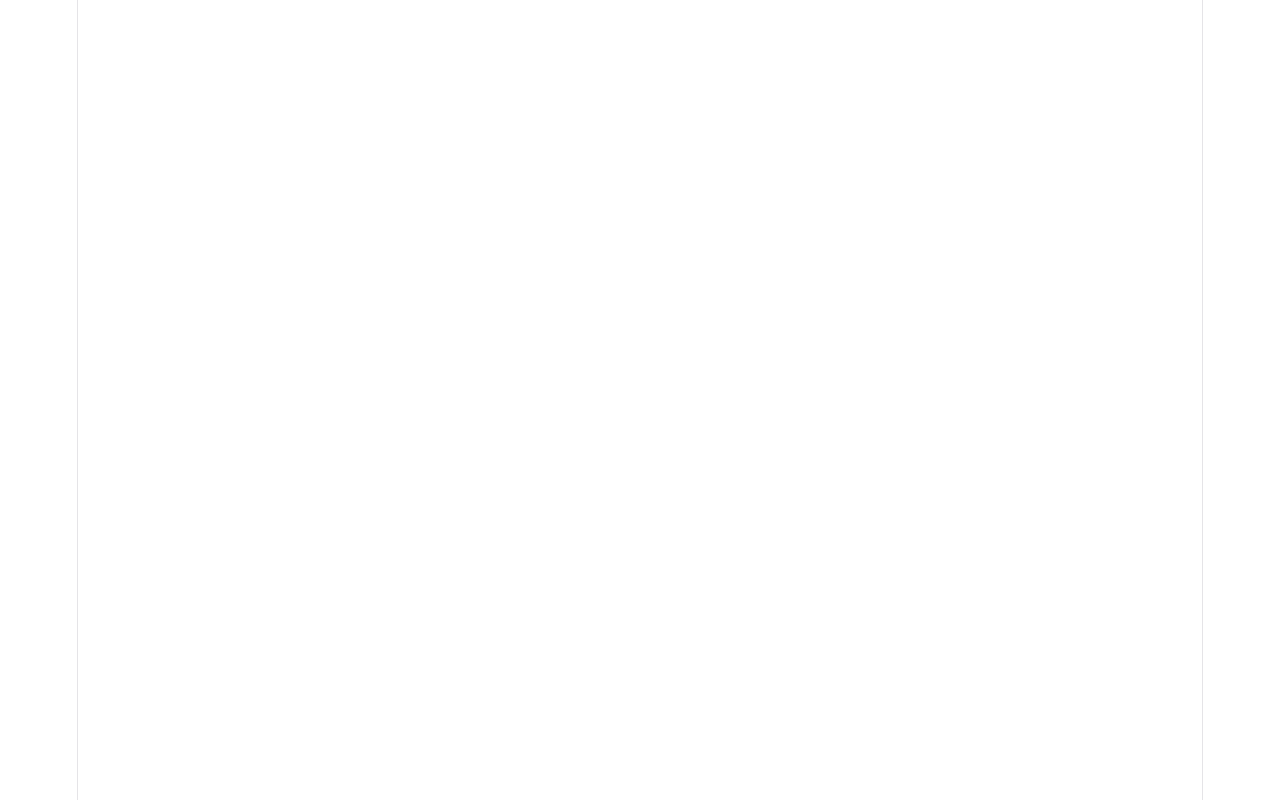
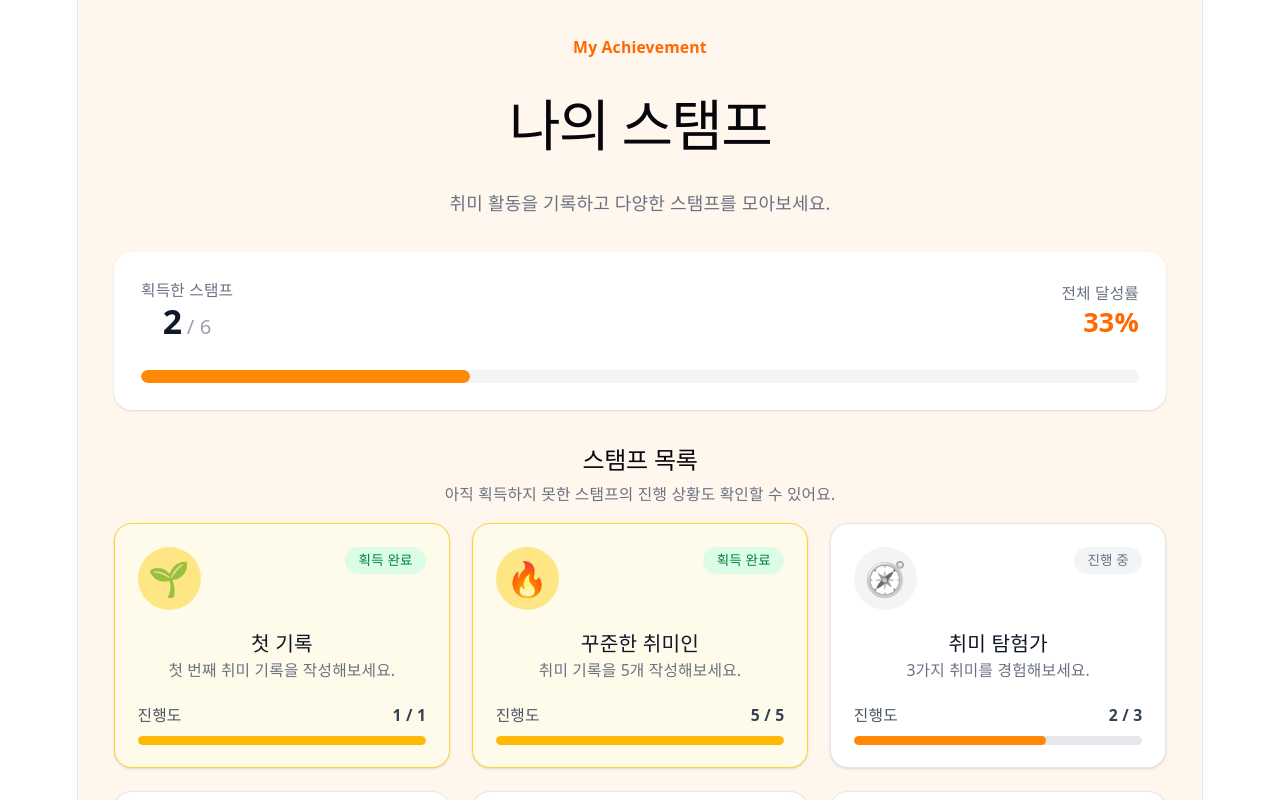
Before and after one commit to YeJin-Kim-code/HobbyStamp, a React (Vite) app in the folder frontend/: page /stamps in a window 1280 px wide. Before the commit this address had no page. Shown: the top 800 px of the page. Built offline with nearby package versions, Linux system fonts and the light colour scheme.

Commit message:
feat: add stamp ui

```diff
--- a/frontend/src/App.tsx
+++ b/frontend/src/App.tsx
@@ -6,13 +6,25 @@ import SignupPage from "./pages/SignupPage";
 import DashboardPage from "./pages/DashboardPage";
 import HobbyPage from "./pages/HobbyPage";
 import RecordPage from "./pages/RecordPage";
+import StampPage from "./pages/StampPage";
 
 function App() {
   return (
     <Routes>
-      <Route path="/" element={<HomePage />} />
-      <Route path="/login" element={<LoginPage />} />
-      <Route path="/signup" element={<SignupPage />} />
+      <Route
+        path="/"
+        element={<HomePage />}
+      />
+
+      <Route
+        path="/login"
+        element={<LoginPage />}
+      />
+
+      <Route
+        path="/signup"
+        element={<SignupPage />}
+      />
 
       <Route
         path="/dashboard"
@@ -28,6 +40,11 @@ function App() {
         path="/records"
         element={<RecordPage />}
       />
+
+      <Route
+        path="/stamps"
+        element={<StampPage />}
+      />
     </Routes>
   );
 }
--- a/frontend/src/components/layout/Navbar.tsx
+++ b/frontend/src/components/layout/Navbar.tsx
@@ -66,6 +66,17 @@ function Navbar() {
           >
             로그인
           </NavLink>
+
+          <NavLink
+          to="/stamps"
+          className={({ isActive }) =>
+            isActive
+              ? "font-semibold text-orange-500"
+              : "text-gray-600 hover:text-orange-500"
+            }
+          >
+            스탬프
+          </NavLink>
         </div>
       </nav>
     </header>
--- /dev/null
+++ b/frontend/src/components/stamp/StampCard.tsx
@@ -0,0 +1,95 @@
+interface StampCardProps {
+  icon: string;
+  title: string;
+  description: string;
+  current: number;
+  goal: number;
+  earned: boolean;
+}
+
+function StampCard({
+  icon,
+  title,
+  description,
+  current,
+  goal,
+  earned,
+}: StampCardProps) {
+  // 현재 진행률 계산
+  // 예: current = 3, goal = 5 → 60
+  // 100%를 넘지 않도록 Math.min 사용
+  const progress = Math.min((current / goal) * 100, 100);
+
+  return (
+    <div
+      className={`rounded-2xl border p-5 shadow-sm transition ${
+        earned
+          ? "border-amber-300 bg-amber-50"
+          : "border-gray-200 bg-white"
+      }`}
+    >
+      {/* 상단 영역 */}
+      <div className="mb-4 flex items-start justify-between">
+        {/* 스탬프 아이콘 */}
+        <div
+          className={`flex h-14 w-14 items-center justify-center rounded-full text-3xl ${
+            earned ? "bg-amber-200" : "bg-gray-100 grayscale"
+          }`}
+        >
+          {icon}
+        </div>
+
+        {/* 스탬프 상태 */}
+        <span
+          className={`rounded-full px-3 py-1 text-xs font-semibold ${
+            earned
+              ? "bg-green-100 text-green-700"
+              : "bg-gray-100 text-gray-500"
+          }`}
+        >
+          {earned ? "획득 완료" : "진행 중"}
+        </span>
+      </div>
+
+      {/* 스탬프 제목 */}
+      <h3 className="text-lg font-bold text-gray-900">
+        {title}
+      </h3>
+
+      {/* 스탬프 설명 */}
+      <p className="mt-1 text-sm text-gray-500">
+        {description}
+      </p>
+
+      {/* 진행도 영역 */}
+      <div className="mt-5">
+        <div className="mb-2 flex justify-between text-sm">
+          <span className="font-medium text-gray-600">
+            진행도
+          </span>
+
+          <span className="font-semibold text-gray-700">
+            {current} / {goal}
+          </span>
+        </div>
+
+        {/* 진행률 바 배경 */}
+        <div className="h-2 overflow-hidden rounded-full bg-gray-200">
+          {/* 실제 진행률 */}
+          <div
+            className={`h-full rounded-full transition-all ${
+              earned
+                ? "bg-amber-400"
+                : "bg-orange-400"
+            }`}
+            style={{
+              width: `${progress}%`,
+            }}
+          />
+        </div>
+      </div>
+    </div>
+  );
+}
+
+export default StampCard;
--- /dev/null
+++ b/frontend/src/pages/StampPage.tsx
@@ -0,0 +1,178 @@
+import StampCard from "../components/stamp/StampCard";
+
+interface Stamp {
+  id: number;
+  icon: string;
+  title: string;
+  description: string;
+  current: number;
+  goal: number;
+  earned: boolean;
+}
+
+function StampPage() {
+  // 지금은 UI 구현 단계라 더미 데이터를 사용한다.
+  // 나중에 API 연결 단계에서 백엔드 응답으로 교체할 예정
+  const stamps: Stamp[] = [
+    {
+      id: 1,
+      icon: "🌱",
+      title: "첫 기록",
+      description: "첫 번째 취미 기록을 작성해보세요.",
+      current: 1,
+      goal: 1,
+      earned: true,
+    },
+    {
+      id: 2,
+      icon: "🔥",
+      title: "꾸준한 취미인",
+      description: "취미 기록을 5개 작성해보세요.",
+      current: 5,
+      goal: 5,
+      earned: true,
+    },
+    {
+      id: 3,
+      icon: "🧭",
+      title: "취미 탐험가",
+      description: "3가지 취미를 경험해보세요.",
+      current: 2,
+      goal: 3,
+      earned: false,
+    },
+    {
+      id: 4,
+      icon: "📚",
+      title: "기록 수집가",
+      description: "취미 기록을 10개 작성해보세요.",
+      current: 7,
+      goal: 10,
+      earned: false,
+    },
+    {
+      id: 5,
+      icon: "⭐",
+      title: "취미 마스터",
+      description: "취미 기록을 20개 작성해보세요.",
+      current: 7,
+      goal: 20,
+      earned: false,
+    },
+    {
+      id: 6,
+      icon: "🏆",
+      title: "스탬프 컬렉터",
+      description: "스탬프를 5개 획득해보세요.",
+      current: 2,
+      goal: 5,
+      earned: false,
+    },
+  ];
+
+  // 획득한 스탬프만 골라서 개수를 구한다.
+  const earnedCount = stamps.filter(
+    (stamp) => stamp.earned
+  ).length;
+
+  // 전체 스탬프 개수
+  const totalCount = stamps.length;
+
+  // 전체 달성률 계산
+  const achievementRate =
+    totalCount === 0
+      ? 0
+      : Math.round(
+          (earnedCount / totalCount) * 100
+        );
+
+  return (
+    <main className="min-h-screen bg-orange-50 px-4 py-8 sm:px-6 lg:px-8">
+      <div className="mx-auto max-w-6xl">
+        {/* 페이지 헤더 */}
+        <section className="mb-8">
+          <p className="text-sm font-semibold text-orange-500">
+            My Achievement
+          </p>
+
+          <h1 className="mt-1 text-3xl font-bold text-gray-900">
+            나의 스탬프
+          </h1>
+
+          <p className="mt-2 text-gray-500">
+            취미 활동을 기록하고 다양한 스탬프를 모아보세요.
+          </p>
+        </section>
+
+        {/* 전체 스탬프 현황 */}
+        <section className="mb-8 rounded-2xl bg-white p-6 shadow-sm">
+          <div className="flex flex-col gap-5 sm:flex-row sm:items-center sm:justify-between">
+            <div>
+              <p className="text-sm font-medium text-gray-500">
+                획득한 스탬프
+              </p>
+
+              <p className="mt-1 text-3xl font-bold text-gray-900">
+                {earnedCount}
+
+                <span className="ml-1 text-lg font-medium text-gray-400">
+                  / {totalCount}
+                </span>
+              </p>
+            </div>
+
+            <div className="text-left sm:text-right">
+              <p className="text-sm text-gray-500">
+                전체 달성률
+              </p>
+
+              <p className="mt-1 text-2xl font-bold text-orange-500">
+                {achievementRate}%
+              </p>
+            </div>
+          </div>
+
+          {/* 전체 진행률 바 */}
+          <div className="mt-6">
+            <div className="h-3 overflow-hidden rounded-full bg-gray-100">
+              <div
+                className="h-full rounded-full bg-orange-400 transition-all"
+                style={{
+                  width: `${achievementRate}%`,
+                }}
+              />
+            </div>
+          </div>
+        </section>
+
+        {/* 목록 제목 */}
+        <section className="mb-4">
+          <h2 className="text-xl font-bold text-gray-900">
+            스탬프 목록
+          </h2>
+
+          <p className="mt-1 text-sm text-gray-500">
+            아직 획득하지 못한 스탬프의 진행 상황도 확인할 수 있어요.
+          </p>
+        </section>
+
+        {/* 스탬프 카드 목록 */}
+        <section className="grid grid-cols-1 gap-5 sm:grid-cols-2 lg:grid-cols-3">
+          {stamps.map((stamp) => (
+            <StampCard
+              key={stamp.id}
+              icon={stamp.icon}
+              title={stamp.title}
+              description={stamp.description}
+              current={stamp.current}
+              goal={stamp.goal}
+              earned={stamp.earned}
+            />
+          ))}
+        </section>
+      </div>
+    </main>
+  );
+}
+
+export default StampPage;
```
